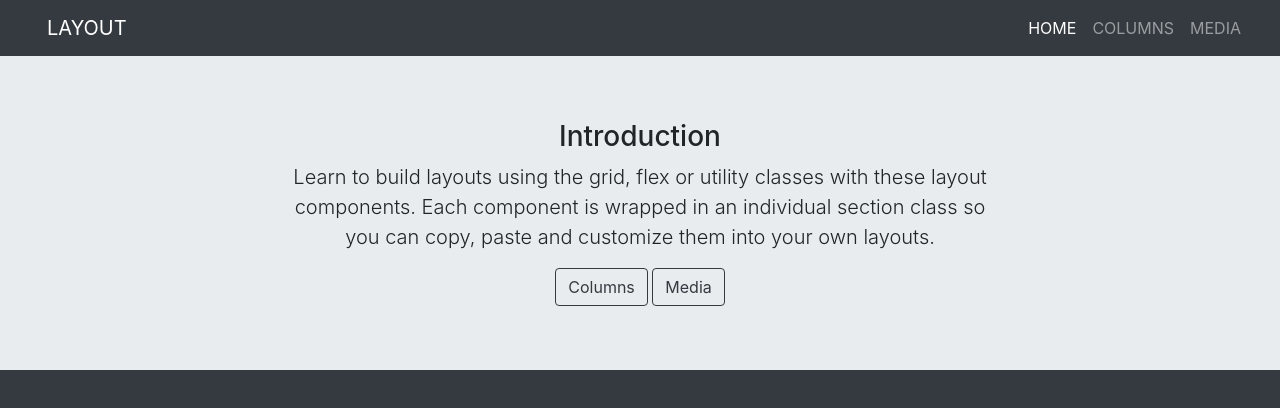
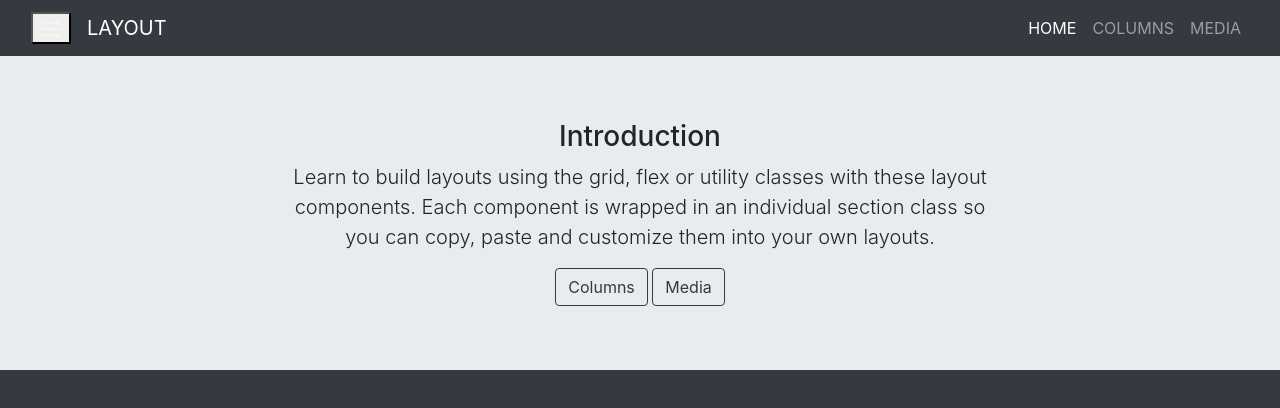
Before and after one commit to kushalvtiger/learningGit, a plain HTML site: page docs/index.html in a window 1280 px wide. Drawn offline with nearby package versions, Linux system fonts and the light colour scheme.

Commit message:
Updated Index.html

```diff
--- a/docs/index.html
+++ b/docs/index.html
@@ -18,8 +18,8 @@
       <nav class="site-nav family-sans navbar navbar-expand-md bg-dark navbar-dark">
         <div class="container-fluid">
           <button
-            type="button"
-            class="navbar-toggler"
+            type=""
+            class=""
             data-toggle="collapse"
             data-target="#myTogglerNav"
             aria-controls="myTogglerNav"
```
